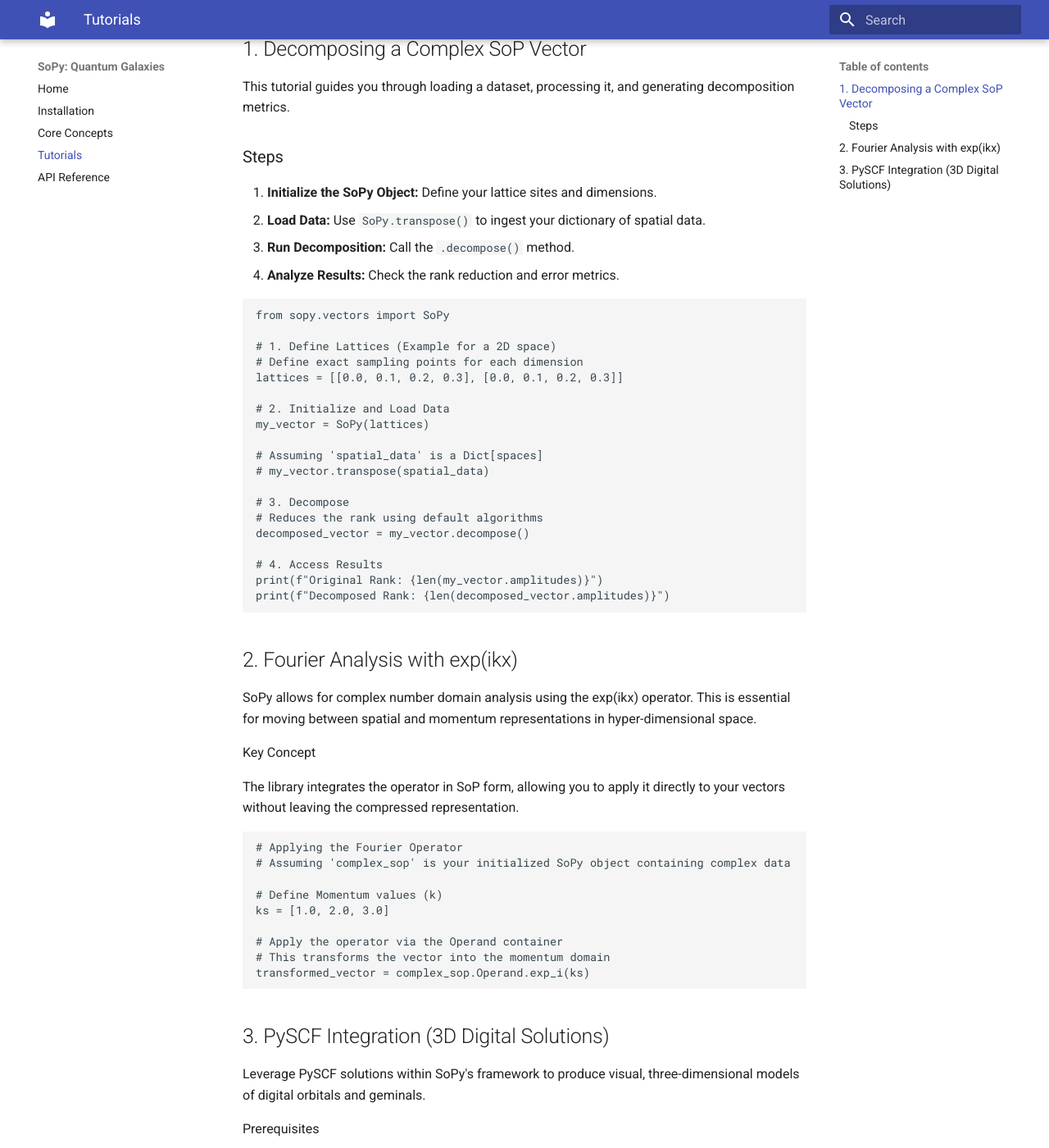
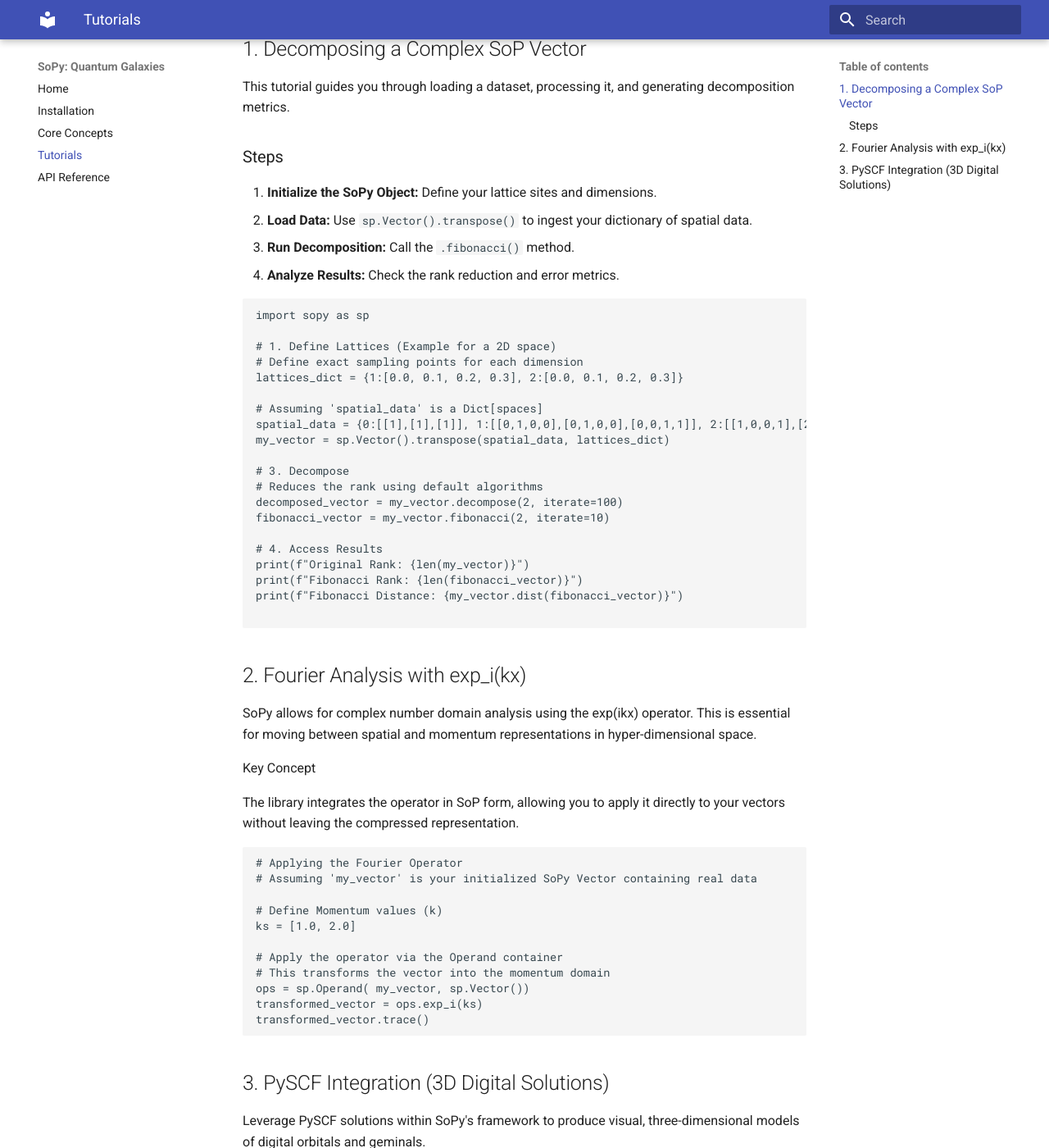
Before and after one commit to QuantumGalaxies/SoPy, an MkDocs documentation site: the page built from docs/tutorials.md, in a window 1280 px wide and 1400 px high, scrolled down 255 px. Shown: the whole window at 82% size. Built offline with MkDocs 1.6.1 and Material for MkDocs 9.7.7, drawn with Linux system fonts in a browser that asks for light colours.

Commit message:
update docs, cleanup & iterate

````diff
--- a/docs/tutorials.md
+++ b/docs/tutorials.md
@@ -10,33 +10,34 @@ This tutorial guides you through loading a dataset, processing it, and generatin
 
 ### Steps
 1.  **Initialize the SoPy Object:** Define your lattice sites and dimensions.
-2.  **Load Data:** Use `SoPy.transpose()` to ingest your dictionary of spatial data.
-3.  **Run Decomposition:** Call the `.decompose()` method.
+2.  **Load Data:** Use `sp.Vector().transpose()` to ingest your dictionary of spatial data.
+3.  **Run Decomposition:** Call the `.fibonacci()` method.
 4.  **Analyze Results:** Check the rank reduction and error metrics.
 
 ```python
-from sopy.vectors import SoPy
+import sopy as sp
 
 # 1. Define Lattices (Example for a 2D space)
 # Define exact sampling points for each dimension
-lattices = [[0.0, 0.1, 0.2, 0.3], [0.0, 0.1, 0.2, 0.3]]
-
-# 2. Initialize and Load Data
-my_vector = SoPy(lattices)
+lattices_dict = {1:[0.0, 0.1, 0.2, 0.3], 2:[0.0, 0.1, 0.2, 0.3]}
 
 # Assuming 'spatial_data' is a Dict[spaces]
-# my_vector.transpose(spatial_data)
+spatial_data = {0:[[1],[1],[1]], 1:[[0,1,0,0],[0,1,0,0],[0,0,1,1]], 2:[[1,0,0,1],[2,0,1,1],[0,1,1,1]]}
+my_vector = sp.Vector().transpose(spatial_data, lattices_dict)
 
 # 3. Decompose
 # Reduces the rank using default algorithms
-decomposed_vector = my_vector.decompose()
+decomposed_vector = my_vector.decompose(2, iterate=100)
+fibonacci_vector = my_vector.fibonacci(2, iterate=10)
 
 # 4. Access Results
-print(f"Original Rank: {len(my_vector.amplitudes)}")
-print(f"Decomposed Rank: {len(decomposed_vector.amplitudes)}")
+print(f"Original Rank: {len(my_vector)}")
+print(f"Fibonacci Rank: {len(fibonacci_vector)}")
+print(f"Fibonacci Distance: {my_vector.dist(fibonacci_vector)}")
+
 ```
 
-## 2. Fourier Analysis with exp(ikx)
+## 2. Fourier Analysis with exp_i(kx)
 
 SoPy allows for complex number domain analysis using the exp(ikx) operator. This is essential for moving between spatial and momentum representations in hyper-dimensional space.
 
@@ -46,14 +47,16 @@ The library integrates the operator in SoP form, allowing you to apply it direct
 
 ```python
 # Applying the Fourier Operator
-# Assuming 'complex_sop' is your initialized SoPy object containing complex data
+# Assuming 'my_vector' is your initialized SoPy Vector containing real data
 
 # Define Momentum values (k)
-ks = [1.0, 2.0, 3.0]
+ks = [1.0, 2.0]
 
 # Apply the operator via the Operand container
 # This transforms the vector into the momentum domain
-transformed_vector = complex_sop.Operand.exp_i(ks)
+ops = sp.Operand( my_vector, sp.Vector())
+transformed_vector = ops.exp_i(ks)
+transformed_vector.trace()
 ```
 
 ## 3. PySCF Integration (3D Digital Solutions)
--- a/pyproject.toml
+++ b/pyproject.toml
@@ -4,7 +4,7 @@ build-backend = "setuptools.build_meta"
 
 [project]
 name = "sopy-quantum"
-version = "1.8.1"
+version = "1.8.2"
 authors = [
   { name="Jonathan Jerke", email="jonathan@quantumgalaxies.org" },
 ]
````
Also changed, not shown: docs/api.md (+13 -13 lines), docs/architecture.md (+1 -0 lines), docs/index.md (+16 -6 lines), docs/installation.md (+1 -1 lines), 2 other files.
